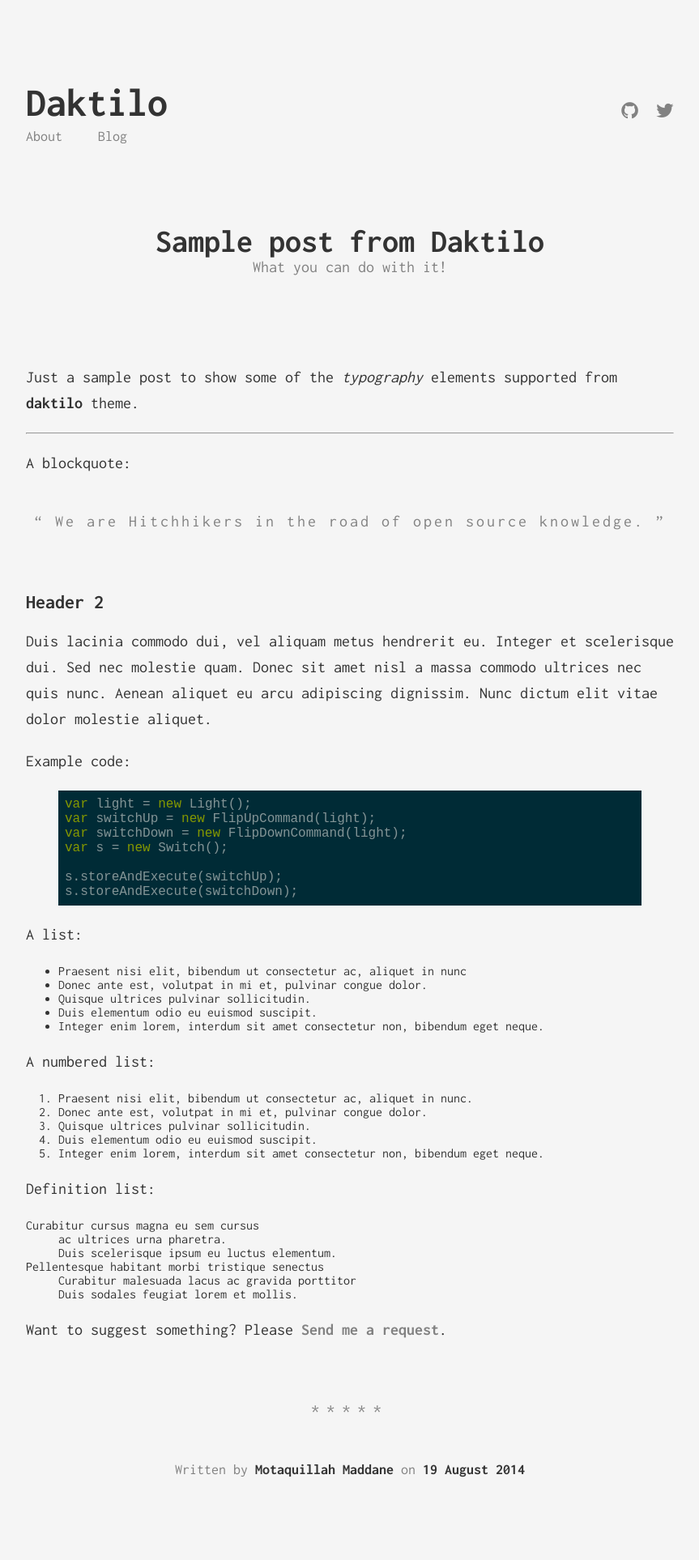
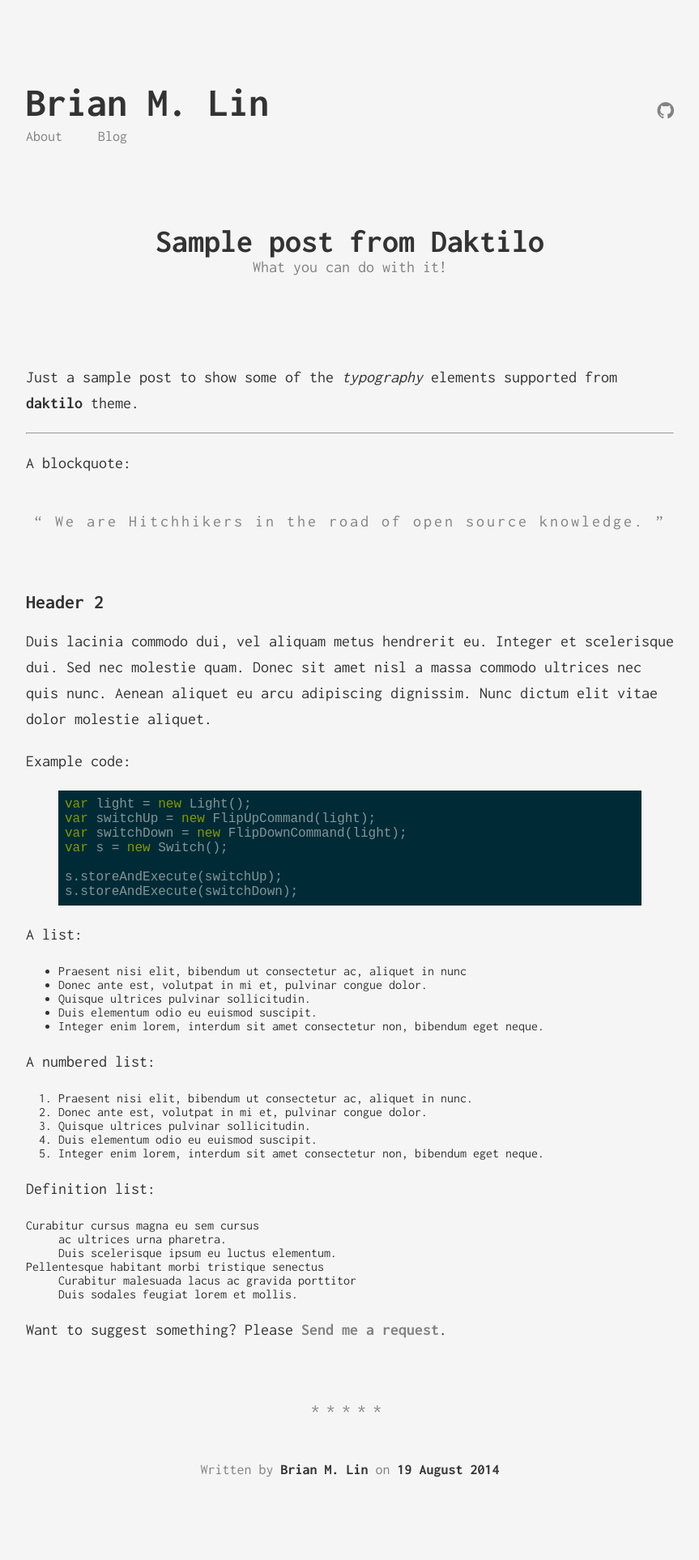
Before and after one commit to Briguy52/myblog, a Jekyll site: the page built from _posts/2015-09-08-sample-post.markdown, in a window 1280 px wide. Shown: the whole page at 81% size, without its empty margins (208-1071 px from the left). Built offline with Jekyll 4.4.1, drawn with Linux system fonts in a browser that asks for light colours.

Commit message:
modified config.yml

```diff
--- a/_config.yml
+++ b/_config.yml
@@ -1,18 +1,18 @@
 # Site settings
-title: Daktilo
+title: Brian M. Lin
 description: >
   Write an awesome description for your new site here. You can edit this
   line in _config.yml. It will appear in your document head meta (for
   Google search results) and in your feed.xml site description.
 
 baseurl: "" # the subpath of your site, e.g. /blog/
-url: "http://hitchhiker.ma" # the base hostname & protocol for your site
+url: "http://brianmlin.com" # the base hostname & protocol for your site
 
 author:
-  fullname: Motaquillah Maddane
-  googleplus: https://www.google.com/+MotaquillahMaddane
-  github: kronik3r
-  twitter: electrik_frog
+  fullname: Brian M. Lin
+  # googleplus: https://www.google.com/+MotaquillahMaddane
+  github: briguy52
+  #twitter: electrik_frog
   # disqus: your_disqus_username
 
 # google_analytics: 'UA-XXXXXXXX-X'
```
